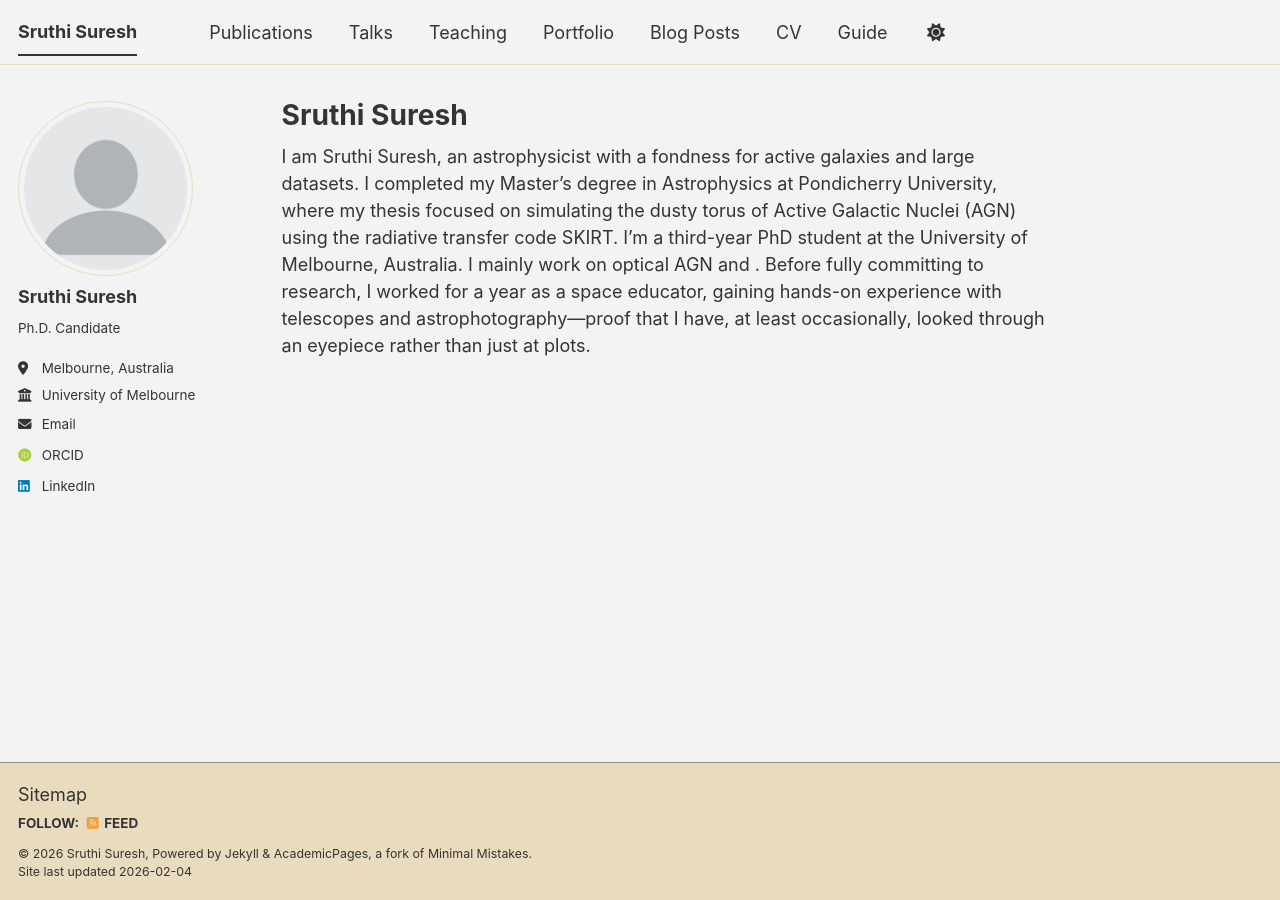
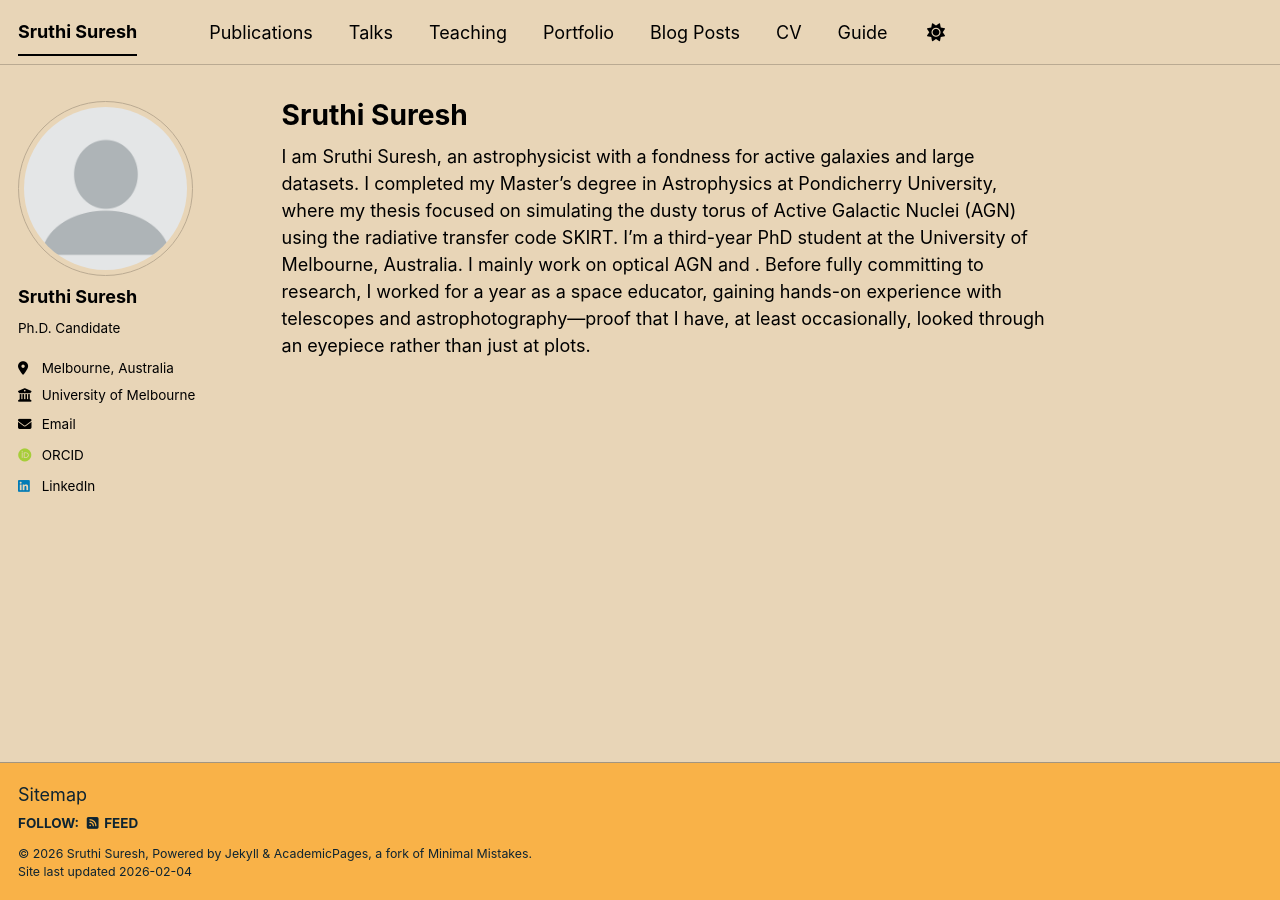
Before and after one commit to suresh-sruthi/suresh-sruthi.github.io, a Jekyll site: the page built from _pages/about.md, in a window 1280 px wide. Built offline with Jekyll 4.4.1, drawn with Linux system fonts in a browser that asks for light colours; some web fonts are replaced; a script bundle is joined from its source files by our own code; library files that are not in the unit come from our copies.

Commit message:
Update _config.yml

```diff
--- a/_config.yml
+++ b/_config.yml
@@ -8,7 +8,7 @@
 
 # Basic Site Settings
 locale                   : "en-GB"
-site_theme               : "dirt" # The available themes options are "default", "air", "sunrise", "mint", "dirt" and "contrast"
+site_theme               : "sunrise" # The available themes options are "default", "air", "sunrise", "mint", "dirt" and "contrast"
 title                    : "Sruthi Suresh"
 title_separator          : "-"
 name                     : &name "Sruthi Suresh"
@@ -229,7 +229,7 @@
     permalink: /:collection/:path/
   portfolio:
     output: false
-    permalink: /:collection/:path/
+    #permalink: /:collection/:path/
   talks:
     output: true
     permalink: /:collection/:path/
```
